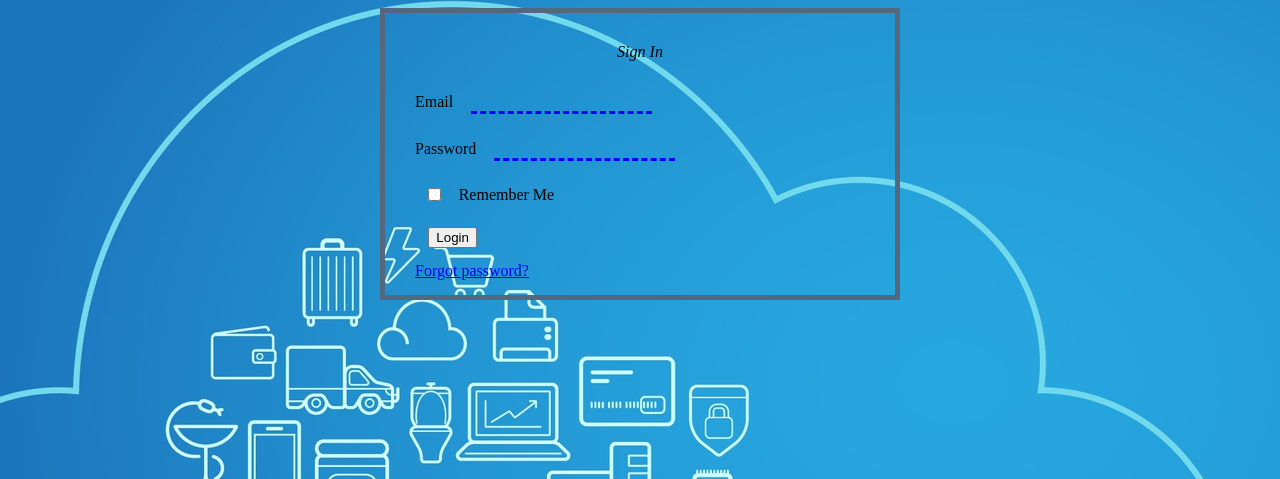
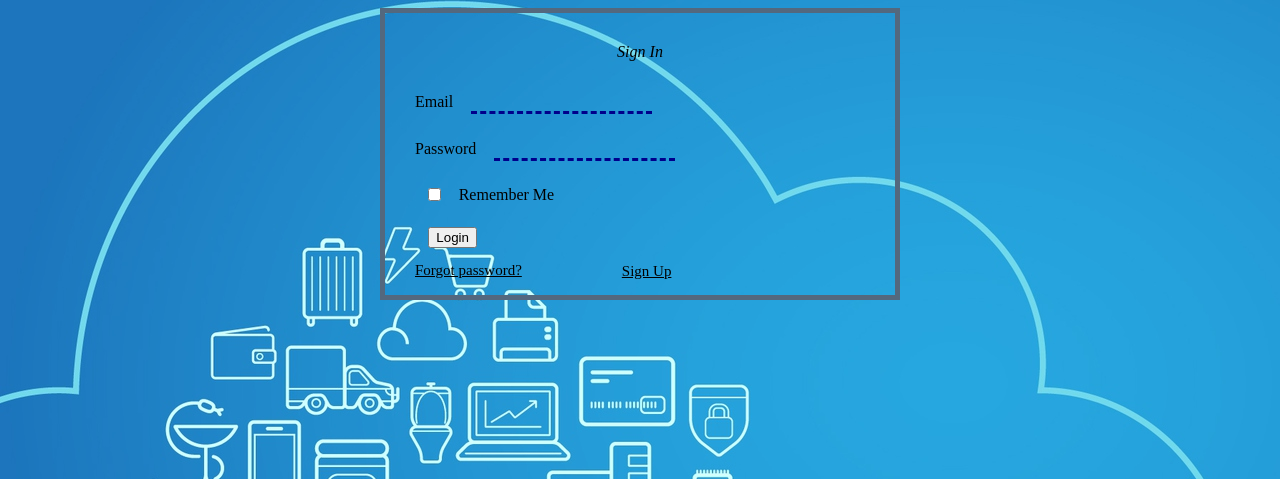
Before and after one commit to alexmagwe/Heroku-test-deploy, a Flask app: page /login in a window 1280 px wide. Shown: the top 479 px of the page. Run offline with Flask 2, Linux system fonts and the light colour scheme.

Commit message:
make it better

```diff
--- a/iot/static/style.css
+++ b/iot/static/style.css
@@ -75,7 +75,7 @@ form input{
     border:none;
     outline:none;
     font-style: bold;
-    border-bottom:3px dashed blue;
+    border-bottom:3px dashed darkblue;
 
 }
 sidebar
@@ -98,3 +98,18 @@ th
 {
     height: 50px;
 }
+.register
+{
+    color: black;
+    font-size: 15px;
+    font-style: bold;
+
+}
+.forgot
+{
+    float: left;
+    margin-right: 100px;
+    color: black;
+    font-size: 15px;
+    font-style: bold;
+}
--- a/iot/templates/login.html
+++ b/iot/templates/login.html
@@ -40,7 +40,8 @@
                 <div >
                 {{ form.submit(class="btn") }}
                 </div>
-                <a class="forgot" href="#">Forgot password?</a>
+                <a class="register" href="{{url_for('register')}}"><snap>Sign Up</snap></a>
+                <a class="forgot" href="#"><span>Forgot password?</span></a>
             </form>
     </div><!--end log form -->
 
--- a/iot/templates/register.html
+++ b/iot/templates/register.html
@@ -62,7 +62,7 @@
                 <div >
                 {{ form.submit(class="btn") }}
                 </div>
-                <a class="forgot" href="#">Already have an account</a>
+                <a class="forgot" href="{{url_for('login')}}"><span>Already have an account</span></a>
             </form>
     </div><!--end log form -->
 
```
